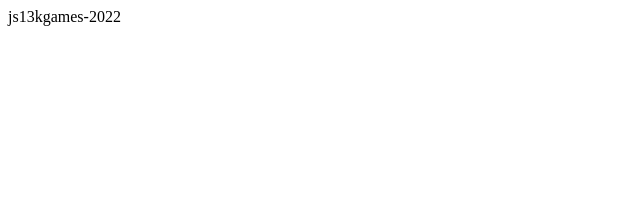
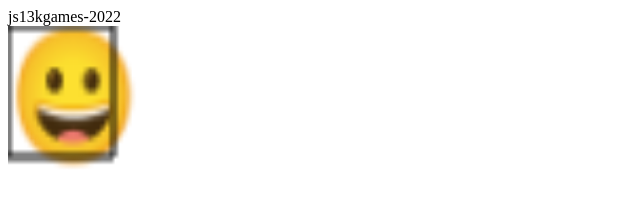
Before and after one commit to mdiegoli/js13kgames-2023, a plain HTML site: page index.html in a window 1280 px wide. Shown: the whole page, without its empty margins (0-640 px from the left). Drawn offline with Linux system fonts and the light colour scheme.

Commit message:
move the smile on keypress

```diff
--- a/index.html
+++ b/index.html
@@ -1,7 +1,39 @@
 <html>
-  <head></head>
+  <head>
+    <style>
+      canvas {
+        width: calc(100%);
+        height: calc(100%);
+      }
+    </style>
+  </head>
   <body>
     js13kgames-2022
-    <script></script>
+    <canvas></canvas>
+    <script>
+      let canvas = document.getElementsByTagName('canvas')[0]
+      let context = canvas.getContext('2d')
+      let hero = {}
+      hero.height = 25
+      hero.posx = 0
+      hero.posy = 0
+
+      function draw(){
+        context.clearRect(0, 0, canvas.width, canvas.height)
+        context.font = hero.height + 'px serif'
+        context.strokeStyle = 'black'
+
+        context.fillText('😀', hero.posx,hero.posy+hero.height-3)
+        context.rect(hero.posx,hero.posy,hero.height,hero.height)
+        context.stroke()
+      }
+
+      document.addEventListener('keypress',(e) => {
+        hero.posx++;
+        draw()
+      })
+
+      draw()
+    </script>
   </body>
 </html>
```
